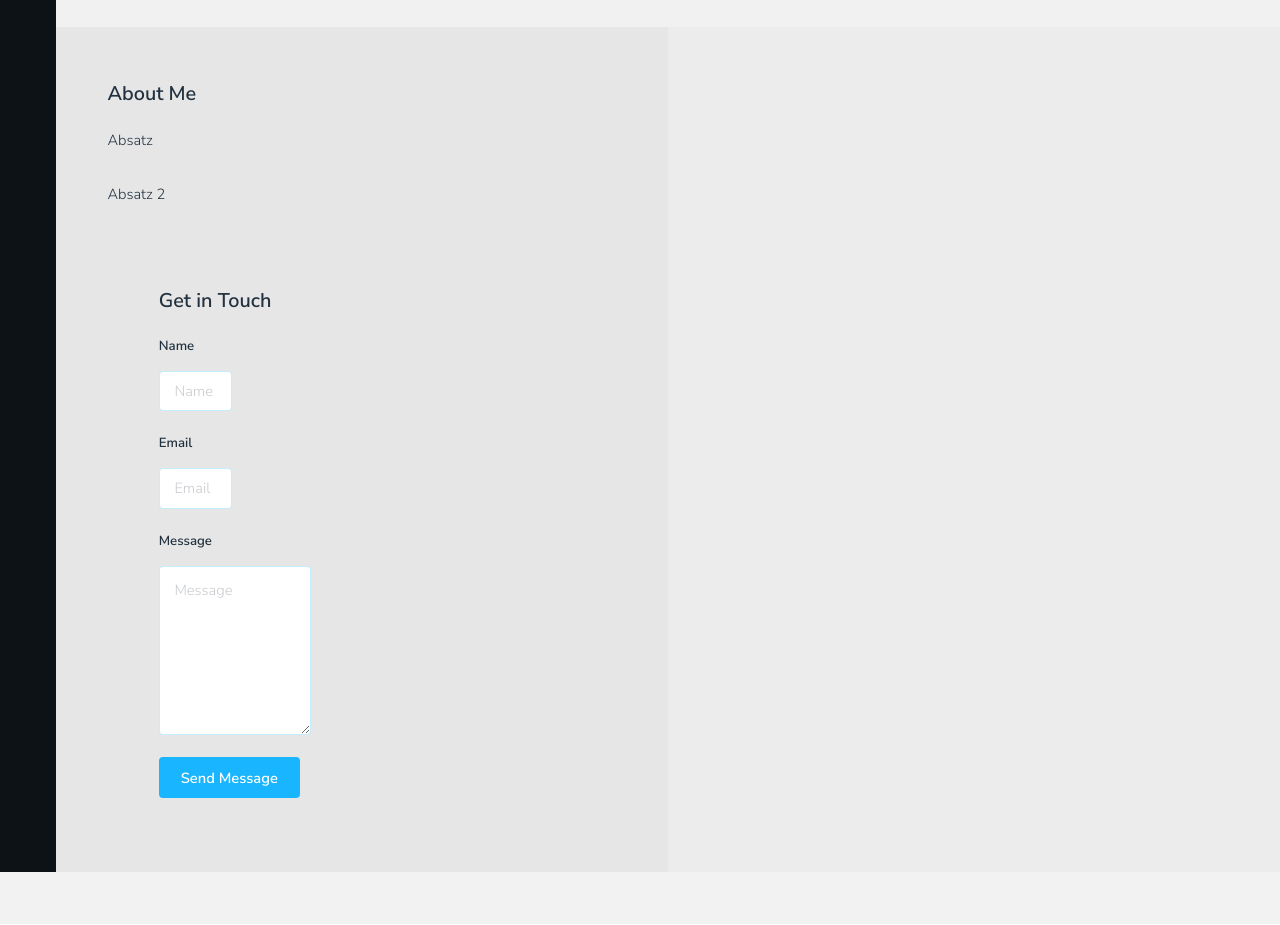
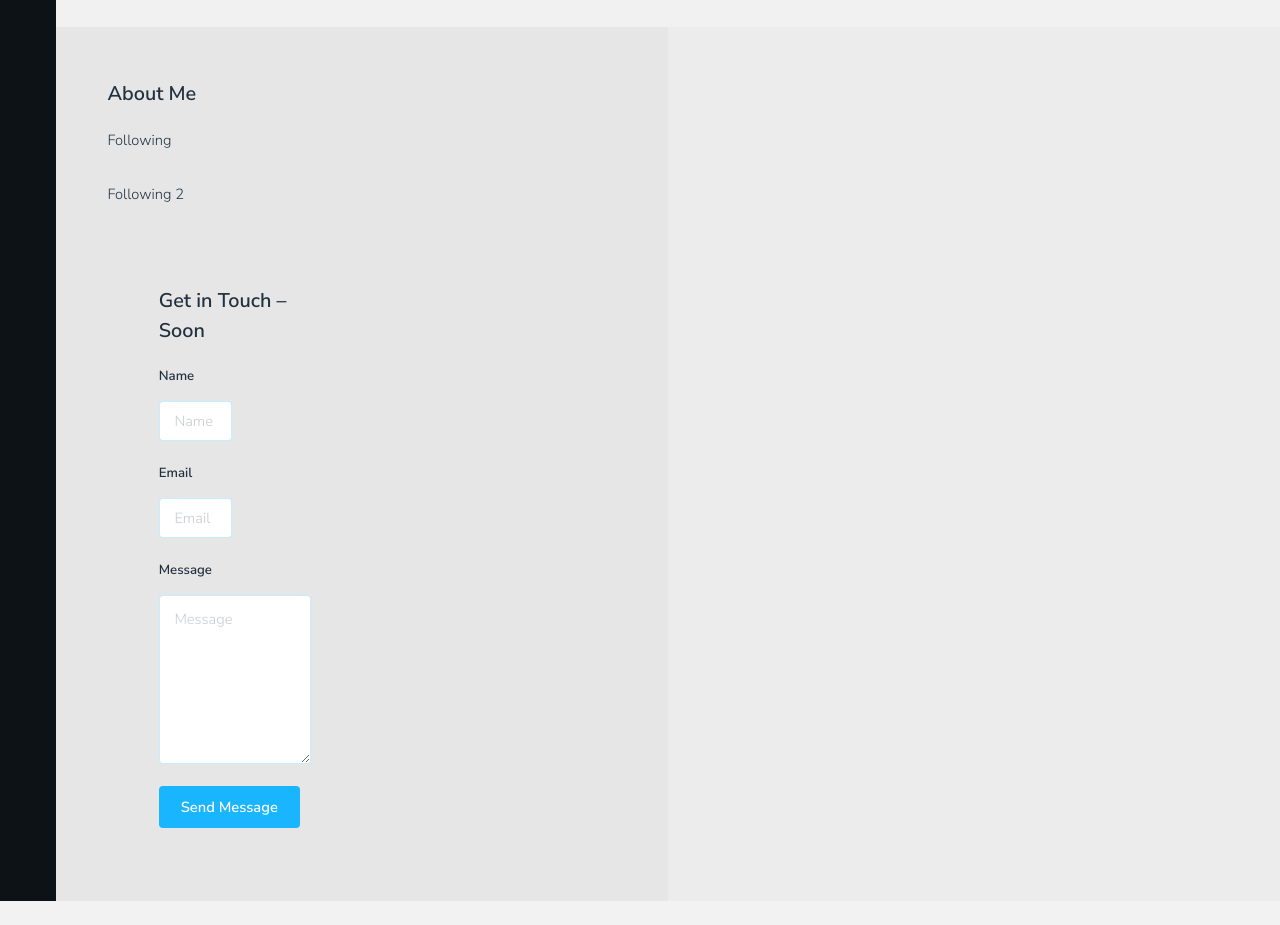
Before and after one commit to powi-enthusiast/powi-enthusiast.github.io, a plain HTML site: page index.html in a window 1280 px wide. Shown: the part 1160-2085 px from the top of the page. Drawn offline with Linux system fonts and the light colour scheme.

Commit message:
Update index.html

```diff
--- a/index.html
+++ b/index.html
@@ -40,14 +40,14 @@
 								</footer></div>
 						</section><!-- Contact --><section id="contact"><!-- Social --><div class="social column">
 									<h3>About Me</h3>
-									<p>Absatz</p>
-									<p>Absatz 2</p>
+									<p>Following</p>
+									<p>Following 2</p>
 
 
 
 							<!-- Form -->
 								<div class="column">
-									<h3>Get in Touch</h3>
+									<h3>Get in Touch – Soon</h3>
 									<form action="#" method="post">
 										<div class="field half first">
 											<label for="name">Name</label>
```
